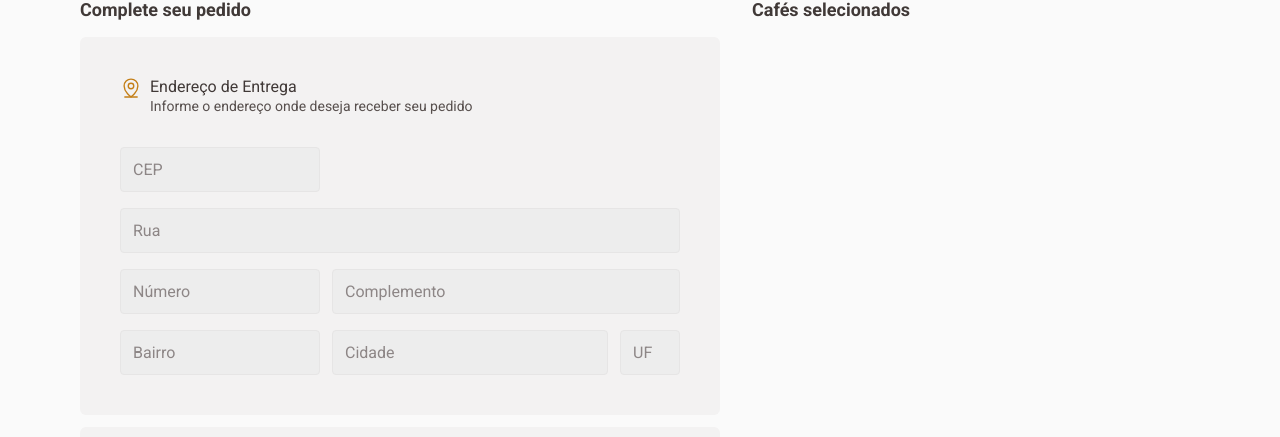
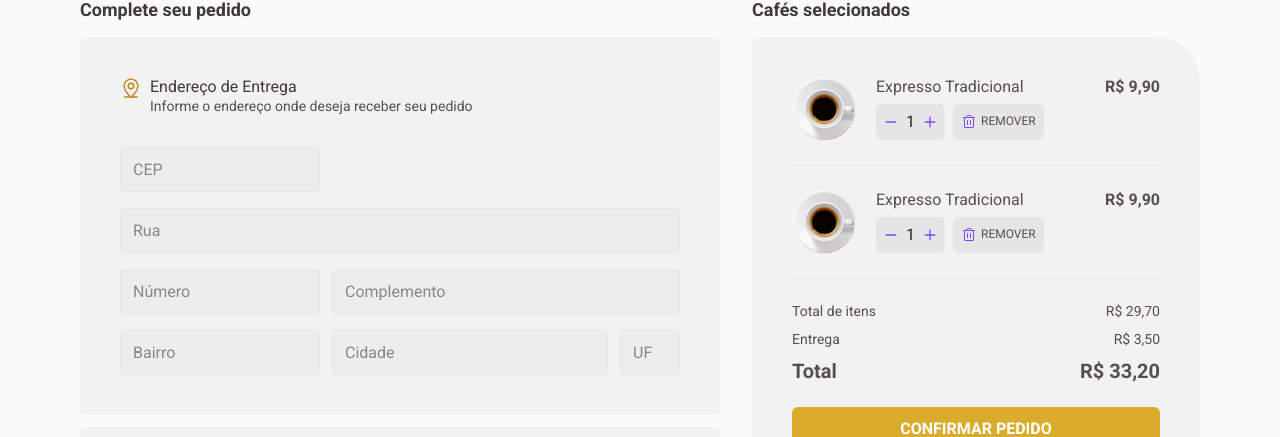
Before and after one commit to miqueiasousa/ignite-reactjs-desafio-02, a React (Vite) app: page /checkout in a window 1280 px wide. Shown: the part 366-803 px from the top of the page. Built offline with nearby package versions, Linux system fonts and the light colour scheme.

Commit message:
feat: finish checkout page

```diff
--- a/src/pages/Checkout/Checkout.styles.tsx
+++ b/src/pages/Checkout/Checkout.styles.tsx
@@ -114,3 +114,118 @@ export const SelectItem = styled.div`
     color: ${props => props.theme.colors.purple[500]};
   }
 `
+
+export const CheckoutDetails = styled.div`
+  background-color: ${props => props.theme.colors.base.card};
+  border-radius: 6px 44px;
+  padding: 2.5rem;
+`
+
+export const Item = styled.div`
+  display: flex;
+  gap: 20px;
+
+  img {
+    width: 64px;
+    height: 64px;
+  }
+
+  .details {
+    flex: 1;
+    display: flex;
+    flex-direction: column;
+    gap: 0.5rem;
+
+    .title {
+      display: inline-flex;
+      justify-content: space-between;
+    }
+
+    .actions {
+      display: flex;
+      gap: 0.5rem;
+
+      .remove {
+        display: flex;
+        gap: 0.25rem;
+        align-items: center;
+        border: none;
+        background-color: ${props => props.theme.colors.base.button};
+        padding: 0.5rem;
+        border-radius: 6px;
+        color: ${props => props.theme.colors.base.text};
+        font-size: ${props => props.theme.fontSize.xs};
+        line-height: 1.6;
+      }
+    }
+  }
+`
+
+export const Divider = styled.span`
+  display: flex;
+  height: 1px;
+  background-color: ${props => props.theme.colors.base.button};
+  margin-block: 1.5rem;
+`
+
+export const Counter = styled.div`
+  display: flex;
+`
+
+export const CounterTotal = styled.span`
+  display: flex;
+  align-items: center;
+  padding: 0.25rem;
+  background-color: ${props => props.theme.colors.base.button};
+  color: ${props => props.theme.colors.base.title};
+`
+
+export const CounterBaseButton = styled.button`
+  display: flex;
+  align-items: center;
+  border: none;
+  background-color: ${props => props.theme.colors.base.button};
+  color: ${props => props.theme.colors.purple[500]};
+  z-index: 100;
+`
+
+export const CounterMinusButton = styled(CounterBaseButton)`
+  padding: 0.5rem 0.25rem 0.5rem 0.5rem;
+  border-radius: 6px 0 0 6px;
+`
+
+export const CounterPlusButton = styled(CounterBaseButton)`
+  padding: 0.5rem 0.5rem 0.5rem 0.25rem;
+  border-radius: 0 6px 6px 0;
+`
+
+export const PriceInfo = styled.div`
+  display: flex;
+  flex-direction: column;
+  gap: 0.75rem;
+  margin-bottom: 1.5rem;
+
+  .price {
+    display: flex;
+    justify-content: space-between;
+    font-size: ${props => props.theme.fontSize.sm};
+  }
+
+  .price:last-child {
+    font-size: ${props => props.theme.fontSize.xl};
+    font-weight: 700;
+  }
+`
+
+export const ConfirmButton = styled.button`
+  width: 100%;
+  border: none;
+  background-color: ${props => props.theme.colors.yellow[500]};
+  padding-block: 0.75rem;
+  display: flex;
+  justify-content: center;
+  border-radius: 6px;
+  text-transform: uppercase;
+  font-weight: 700;
+  color: ${props => props.theme.colors.white};
+`
--- a/src/pages/Checkout/Checkout.tsx
+++ b/src/pages/Checkout/Checkout.tsx
@@ -1,9 +1,13 @@
+import { useNavigate } from 'react-router-dom'
 import {
   Bank,
   CreditCard,
   CurrencyDollar,
   MapPinLine,
-  Money
+  Minus,
+  Money,
+  Plus,
+  Trash
 } from 'phosphor-react'
 
 import {
@@ -17,10 +21,21 @@ import {
   Input,
   Select,
   Title,
-  SelectItem
+  SelectItem,
+  CheckoutDetails,
+  Counter,
+  CounterMinusButton,
+  CounterTotal,
+  CounterPlusButton,
+  Item,
+  Divider,
+  PriceInfo,
+  ConfirmButton
 } from './Checkout.styles'
 
 export function Checkout() {
+  const navigate = useNavigate()
+
   return (
     <CheckoutContainer>
       <div>
@@ -79,6 +94,77 @@ export function Checkout() {
       </div>
       <div>
         <Title>Cafés selecionados</Title>
+        <CheckoutDetails>
+          <div>
+            <Item>
+              <img src="/src/assets/expresso.png" />
+              <div className="details">
+                <div className="title">
+                  <span>Expresso Tradicional</span>
+                  <strong>R$ 9,90</strong>
+                </div>
+                <div className="actions">
+                  <Counter>
+                    <CounterMinusButton>
+                      <Minus size={14} weight="bold" />
+                    </CounterMinusButton>
+                    <CounterTotal>1</CounterTotal>
+                    <CounterPlusButton>
+                      <Plus size={14} weight="bold" />
+                    </CounterPlusButton>
+                  </Counter>
+                  <button className="remove">
+                    <Trash size={16} color="#8047F8" />
+                    <span>REMOVER</span>
+                  </button>
+                </div>
+              </div>
+            </Item>
+            <Divider />
+            <Item>
+              <img src="/src/assets/expresso.png" />
+              <div className="details">
+                <div className="title">
+                  <span>Expresso Tradicional</span>
+                  <strong>R$ 9,90</strong>
+                </div>
+                <div className="actions">
+                  <Counter>
+                    <CounterMinusButton>
+                      <Minus size={14} weight="bold" />
+                    </CounterMinusButton>
+                    <CounterTotal>1</CounterTotal>
+                    <CounterPlusButton>
+                      <Plus size={14} weight="bold" />
+                    </CounterPlusButton>
+                  </Counter>
+                  <button className="remove">
+                    <Trash size={16} color="#8047F8" />
+                    <span>REMOVER</span>
+                  </button>
+                </div>
+              </div>
+            </Item>
+            <Divider />
+          </div>
+          <PriceInfo>
+            <div className="price">
+              <span>Total de itens</span>
+              <span>R$ 29,70</span>
+            </div>
+            <div className="price">
+              <span>Entrega</span>
+              <span>R$ 3,50</span>
+            </div>
+            <div className="price">
+              <span>Total</span>
+              <span>R$ 33,20</span>
+            </div>
+          </PriceInfo>
+          <ConfirmButton onClick={() => navigate('/checkout/success')}>
+            Confirmar pedido
+          </ConfirmButton>
+        </CheckoutDetails>
       </div>
     </CheckoutContainer>
   )
```
